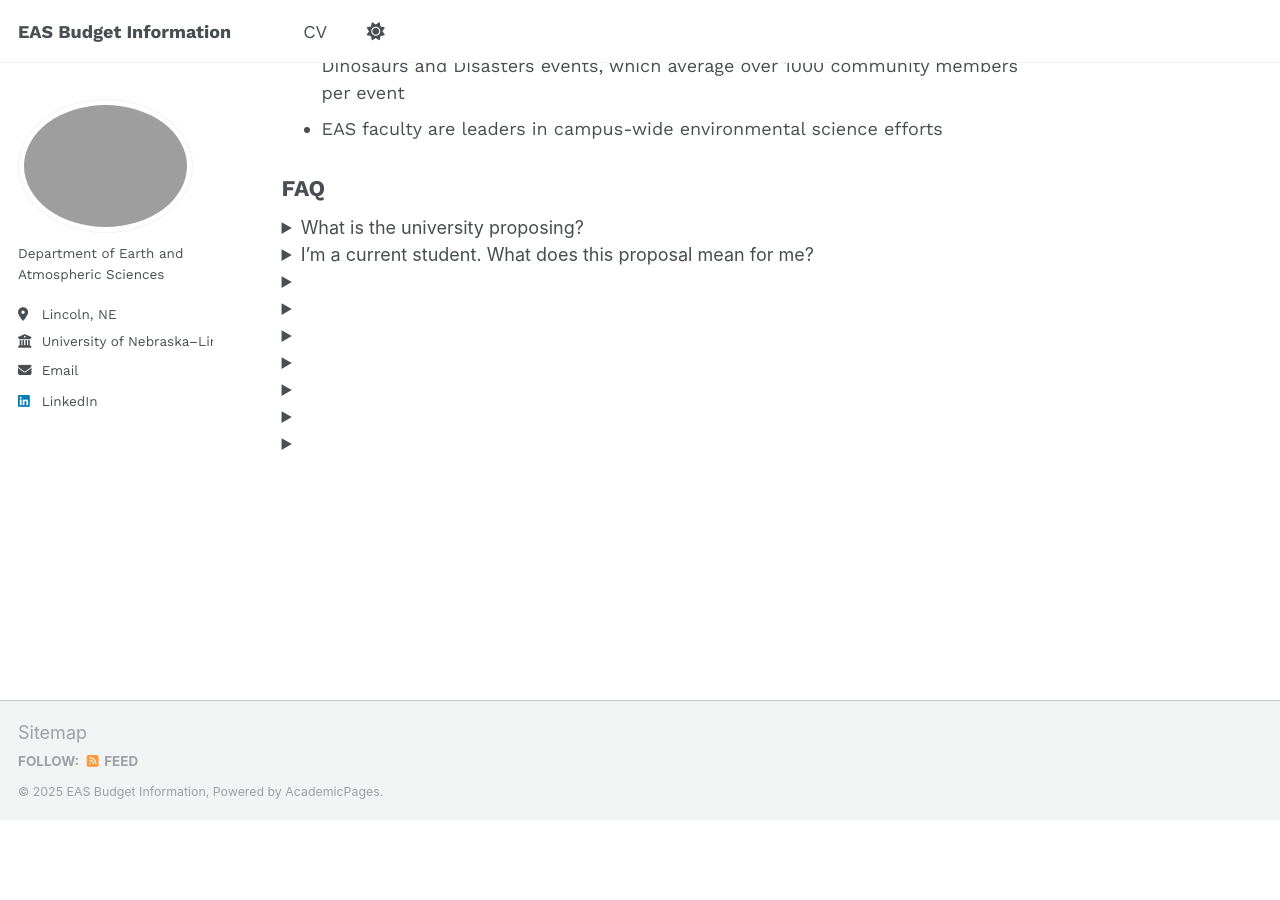
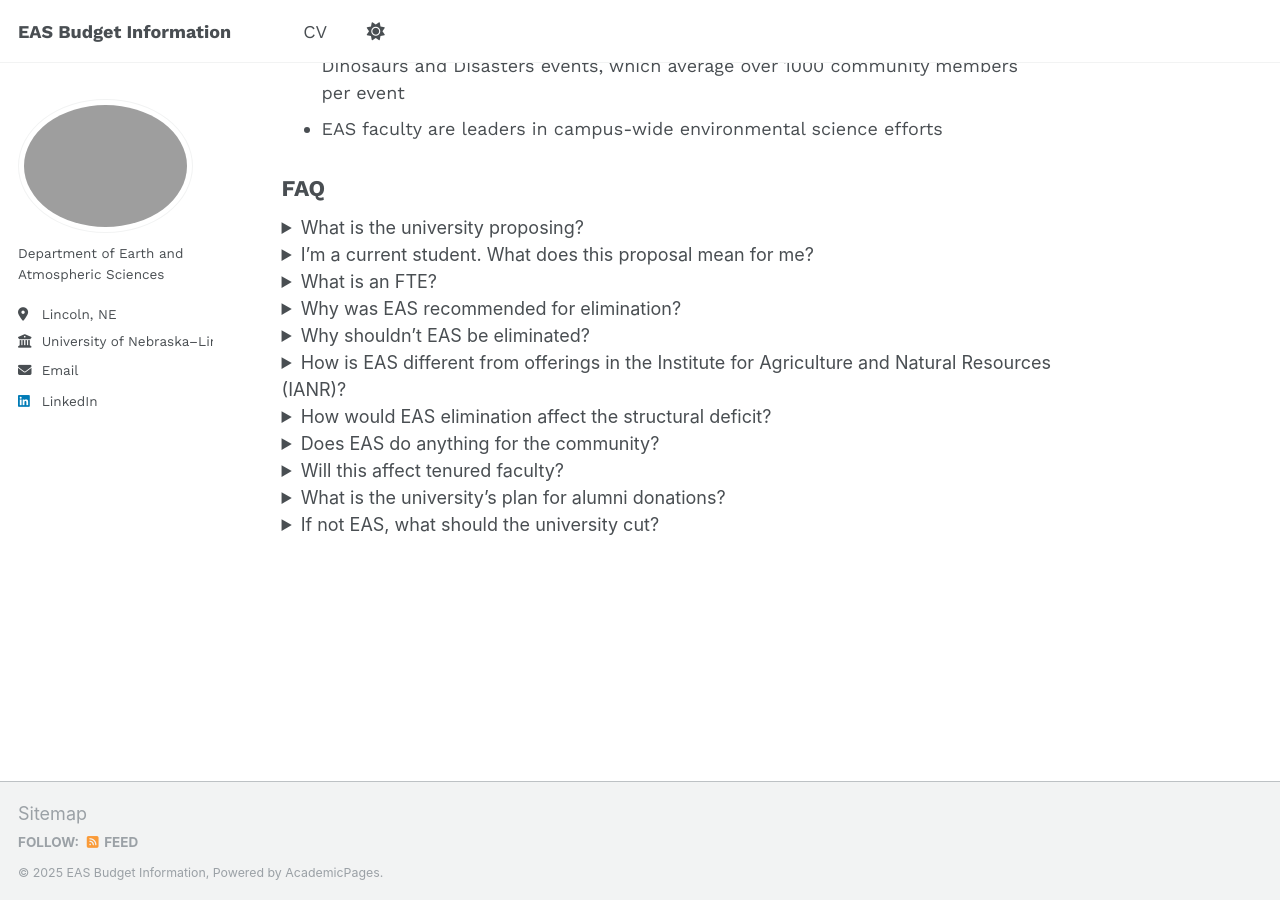
Before and after one commit to unlcas/eas-budget, a Jekyll site: the page built from _pages/about.md, in a window 1280 px wide and 900 px high, scrolled down 2488 px. Built offline with Jekyll 4.4.1, drawn with Linux system fonts in a browser that asks for light colours; a script that is not in the unit is left out; before the commit the page ends 3307 px from its top, so only the background shows below that.

Commit message:
Update about.md

```diff
--- a/_pages/about.md
+++ b/_pages/about.md
@@ -73,10 +73,36 @@ UNL is proposing to eliminate the Geology and Meteorology majors from undergrad
 <details><summary>I’m a current student. What does this proposal mean for me?</summary>
 Right now, keep doing what you’re doing. Executive Vice Chancellor Mark Button has stated that the university cares about student success, and has assured the department that students who have begun their program will be able to finish it. When asked for details, Dr. Button was unable to provide a plan. However, a commitment to student success is what has kept most EAS faculty members in academia, rather than in the more lucrative private industry jobs that we train our students for. Whatever happens, the faculty has your back. Please feel free to schedule a time with any professor in the department to talk about your individual options.
 </details>
-<details><summary></summary></details>
-<details><summary></summary></details>
-<details><summary></summary></details>
-<details><summary></summary></details>
-<details><summary></summary></details>
-<details><summary></summary></details>
-<details><summary></summary></details>
+<details><summary>What is an FTE?</summary>
+FTE stands for Full Time Equivalent. It’s a way to measure the number of people working for a department. Faculty with a joint appointment will have some proportion of FTE in more than one department. A reduction in FTE means firing people.
+</details>
+<details><summary>Why was EAS recommended for elimination?</summary>
+The recommendation was driven by a university ranking process that relied on limited and, in some cases, problematic data. This analysis placed EAS roughly 20th the bottom, but those results do not reflect the department’s actual strengths. EAS enrolls nearly 90 undergraduates, welcomed 27 new majors this fall, and supports more than 30 graduate students. Our graduates are highly successful in careers across industry, government, and education. Another factor in the recommendation was the assumption that students could receive equivalent training through the Institute for Agriculture and Natural Resources (IANR). In fact, the courses available in IANR—even with select faculty moving—do not meet the requirements for certification in meteorology or eligibility for the professional geologist licensing exam. These professional pathways remain unique to EAS.
+</details>
+<details><summary>Why shouldn’t EAS be eliminated?</summary>
+EAS contains two programs that are unique in Nebraska: geology and meteorology. Our faculty embody the “Odyssey to the Extraordinary,” with NSF Career Grant awardees, Fulbright fellows, and even a member of the National Academy of Sciences. Experiential learning is built into our curriculum, with upcoming field trips planned to the Four Corners region and to Iceland. Our faculty work on Nebraska problems, like tornadoes and uranium contamination, and opportunities like emerging critical minerals. Staff don’t tend to get as much credit, but the EAS staff deserve credit for keeping the place going. Our students and alumni embody Husker excellence, with very high job placement post-graduation. Also, not to be overlooked – unlike many departments, we all like each other. EAS is stronger together, and we make “The Good Life” better.
+</details>
+<details><summary>How is EAS different from offerings in the Institute for Agriculture and Natural Resources (IANR)?</summary>
+EAS contains the only meteorology program in the state of Nebraska, and the only graduate-level geology program in the state of Nebraska. Undergraduate alumni can get a job as a meteorologist with the National Weather Service, or become a Professional Geologist. EAS has a broader range of earth science subdisciplines than researchers in IANR, such as structural geology and severe weather. This enables EAS to conduct research important to the State, but which wouldn’t fit in with IANR, such as tornado forecasting and research in critical minerals and energy resources. A handful of faculty pulled from EAS would not be able to achieve the success of the department as a whole.
+</details>
+<details><summary>How would EAS elimination affect the structural deficit?</summary>
+UNL is treating faculty and staff as a cost, as if the university were employing people out of pure charity. The fact is, UNL needs faculty and staff to generate tuition and grant money, and to keep everything running smoothly. By eliminating a unique program in the state of Nebraska, this proposal would ultimately make the structural deficit worse in years to come, due to student attrition and fewer grants. If faculty were 100% cost to the institution with no benefit, they would never be hired in the first place. And if staff weren’t vital to the operation of the university, the upper administration would be reducing their own staff rather than pulling staff away from departments like EAS to support the administration instead.
+</details>
+<details><summary>Does EAS do anything for the community?</summary>
+Yes! The department’s biggest outreach event is Dinosaurs & Disasters, which is held at the Morrill Hall Museum every February. We also recently started a Public Understanding of Science lecture series in honor of our former chair, Norm Smith. Individual faculty do everything from organizing summer camps to identifying rocks from photos sent to the department. EAS also supports K–12 education by teaching the geoscience courses needed for teacher certification with an endorsement in Earth and Space Science, as well as a long-standing summer field course for educators. Through this work, our impact reaches classrooms across Nebraska.
+</details>
+<details><summary>Will this affect tenured faculty?</summary>
+Yes! According to UNL bylaws, tenured faculty can be fired (with a year’s notice) as a result of program elimination. However, UNL is also proposing “to preserve educational pathways and research expertise,” which suggests that the program is being restructured rather than eliminated, going against the spirit of the bylaws. More importantly, this proposal would also affect untenured and non-tenure-track faculty and staff, as well as students.
+</details>
+<details><summary>What is the university’s plan for alumni donations?</summary>
+The university has not shared any specific plans with EAS. Our alumni have been very generous in supporting students through scholarships and awards, including funding that helps cover the cost of the geology majors’ capstone field camp and other field experiences. At this point, it is not clear how these funds would be managed in the future.
+</details>
+<details><summary>If not EAS, what should the university cut?</summary>
+EAS stands against cutting any university teaching programs. There are other options. Some options may be painful, like reduction in retirement benefits or administrator salaries, but there are options that do not damage UNL’s standing or reduce our ability to give students a world-class education.
+
+<a href="https://saveedad.com/">Educational Administration</a>
+
+<a href="https://architecture.unl.edu/college/save-landscape-architecture/">Landscape Architecture</a>
+
+<a href="https://www.instagram.com/ilovestatisticsunl/">Statistics</a>
+</details>
```
